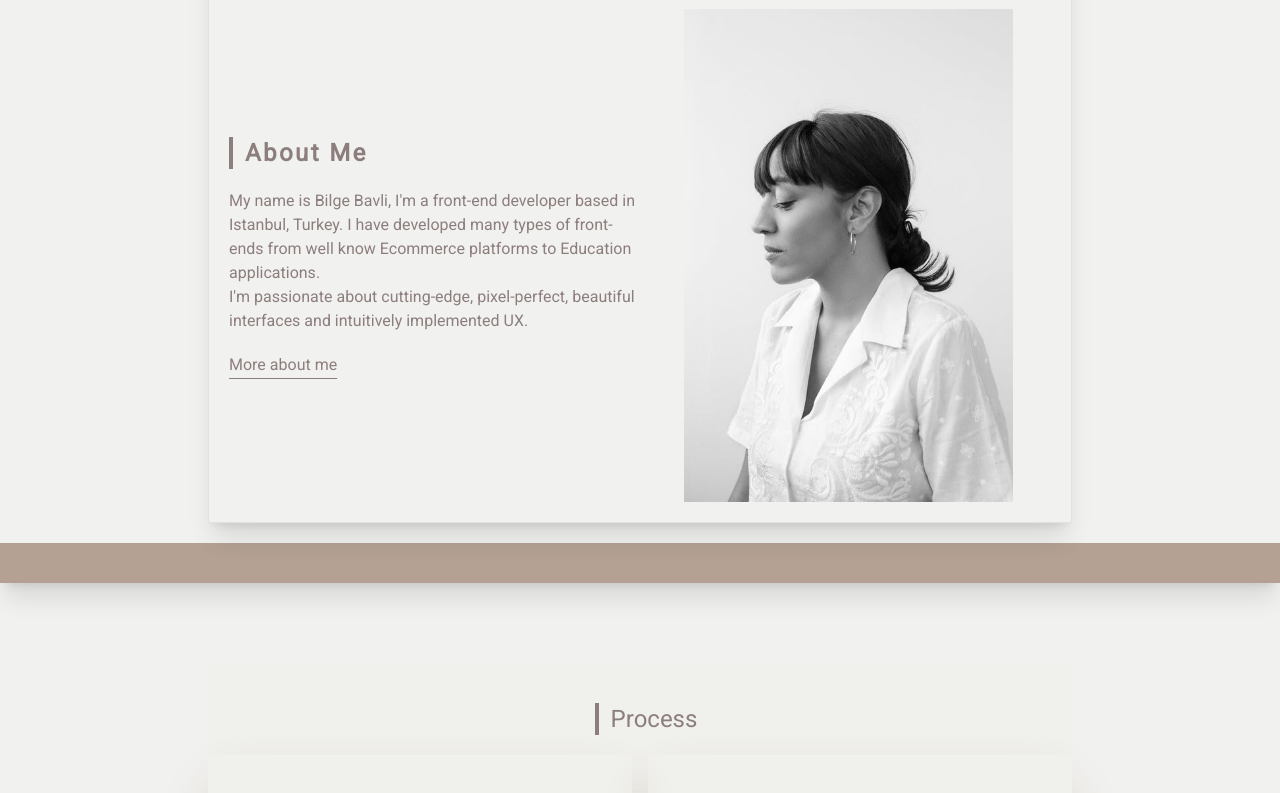
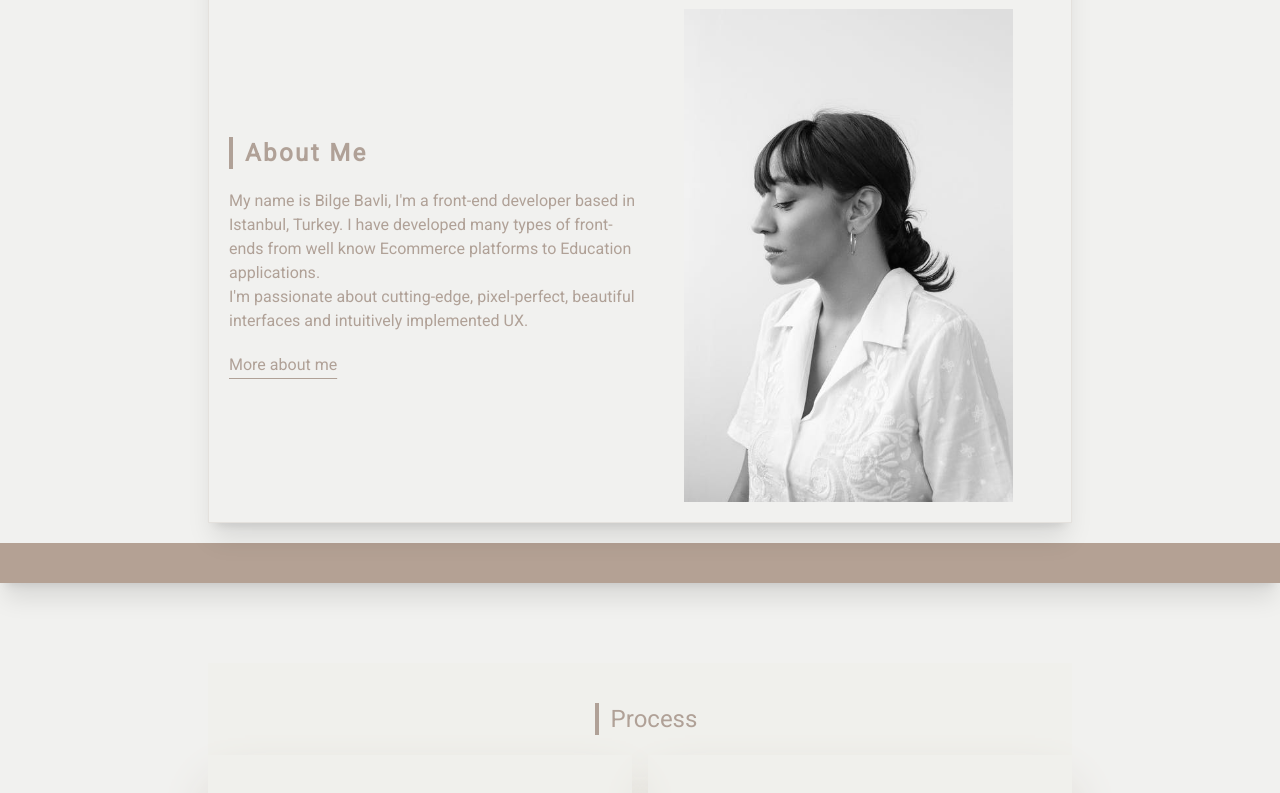
Before and after one commit to bilgebvli/personal-portfolio, a Vue app: page / in a window 1280 px wide. Shown: the part 940-1733 px from the top of the page. Built offline with nearby package versions, Linux system fonts and the light colour scheme.

Commit message:
Font color was updated

```diff
--- a/tailwind.config.js
+++ b/tailwind.config.js
@@ -15,7 +15,7 @@ module.exports = {
       den: '#a4978b',
       renk: '#b4a194',
       puff: '#e8e6da2b',
-      ana: '#8d7e7e',
+      ana: '#b0a197',
     },
     fontFamily: {
       sans: 'IBM Plex Mono, monospace',
```
